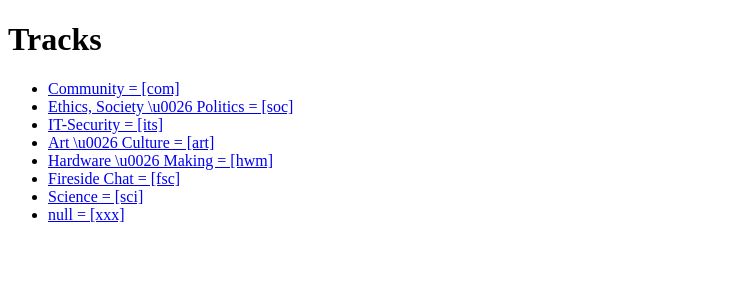
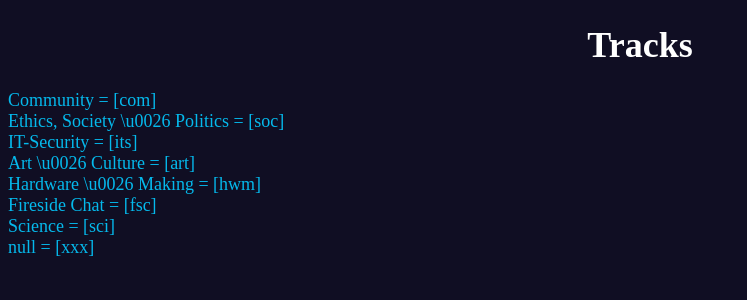
Before and after one commit to leongross/rc3sched, a Flask app: page /scd in a window 1280 px wide. Shown: the top 300 px of the page, without its empty margins (0-747 px from the left). Run offline with Flask 2, Linux system fonts and the light colour scheme; some web fonts are replaced.

Commit message:
Added css file to all templates\n

```diff
--- a/static/rc3.css
+++ b/static/rc3.css
@@ -1,5 +1,6 @@
 /* orbitron-regular - latin */
-@font-face{
+@font-face
+{
     font-family:"Orbitron";
     font-weight:700;
     font-display:swap;
@@ -8,47 +9,19 @@
 }
 
 
-body
-{
-    font-family: 'Orbitron';
-    font-size: 18px;
-    background-color: #100E23;
-    color: #AE30FF;
-}
+h1          { text-align: center; color: white;}
+h2          { text-align: center;}
+body        { font-family: 'Orbitron';  font-size: 18px; background-color: #100E23; color: #AE30FF; }
+ul          { list-style-type: none; margin: 0; padding: 0; }
 
-.logo
-{
-    margin-bottom: 50px;
-    text-align:center;
-    margin-top: 50px;
-}
+a           { color: #05B9EC; }
+a:link      { text-decoration: none; }
+a:visited   { text-decoration: none; }
+a:hover     { text-decoration: none; }
+a:active    { text-decoration: none; }
 
-.logo img
-{
-    display:inline-block;
-}
-
-.time
-{
-    color: white;
-}
-
-.center
-{
-    padding-top: 30px;
-    line-height: 200%;
-    margin: auto;
-    width: 60%;
-}
-
-.line
-{
-    line-height: 50%;
-    border-top-style: solid;
-    border-color: #05B9EC;
-}
-
-a
-{
-    color: #05B9EC;
-}
+.logo       { margin-bottom: 50px; text-align:center; margin-top: 50px; }
+.logo img   { display:inline-block; }
+.time       { color: white; }
+.center     { padding-top: 30px; line-height: 200%; margin: auto; width: 60%; }
+.line       { line-height: 50%; border-top-style: solid; border-color: #05B9EC; }
--- a/templates/scd.html
+++ b/templates/scd.html
@@ -1,13 +1,14 @@
 <!DOCTYPE HTML>
 <html lang="en">
+    <title>scd - Schedule</title>
     <head>
         <meta charset="UTF-8">
         <meta name="viewport" content="width=device-width, initial-scale=1.0">
-        <title>Document</title>
+        <link rel="stylesheet" href="{{ url_for('static', filename="rc3.css")}}">
     </head>
     <body>
-        <title>scd - Schedule</title>
         <h1>Tracks</h1>
+        <div>
             <ul>
                 <li>
                     <a href="scd/com">Community = [com]</a>
@@ -34,5 +35,6 @@
                     <a href="scd/xxx">null = [xxx]</a>
                 </li>
             </ul>
+        </div>
     </body>
 </html>
--- a/templates/track.html
+++ b/templates/track.html
@@ -1,8 +1,10 @@
 <!DOCTYPE html>
-<html>
+<html lang="en">
     <title> [{{ short }} :: {{ long }}] </title>
     <head>
-            <link rel="stylesheet" href="{{ url_for('static', filename="rc3.css")}}">
+        <meta charset="UTF-8">
+        <meta name="viewport" content="width=device-width, initial-scale=1.0">
+        <link rel="stylesheet" href="{{ url_for('static', filename="rc3.css")}}">ename="rc3.css")}}">
     </head>
 
     <body>
--- a/templates/track_not_found.html
+++ b/templates/track_not_found.html
@@ -2,8 +2,7 @@
 <html lang="en">
     <head>
         <meta charset="UTF-8">
-    <meta name="viewport" content="width=device-width, initial-scale=1.0">
-    <title>Track not Found</title>
+        <meta name="viewport" content="width=device-width, initial-scale=1.0">\
     </head>
     <body>
         <h1>Track not found. Wtf</h1>
```
Also changed, not shown: templates/404.html (+6 -1 lines), 2 other files. Lines whose indentation alone changed are shown as unchanged.
